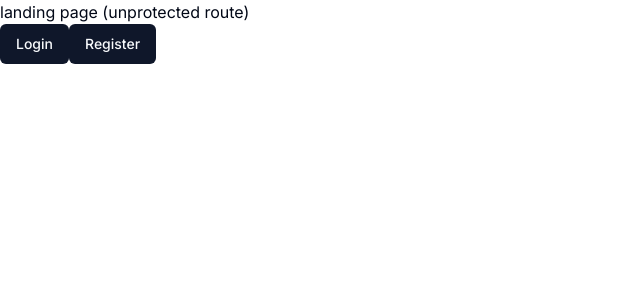
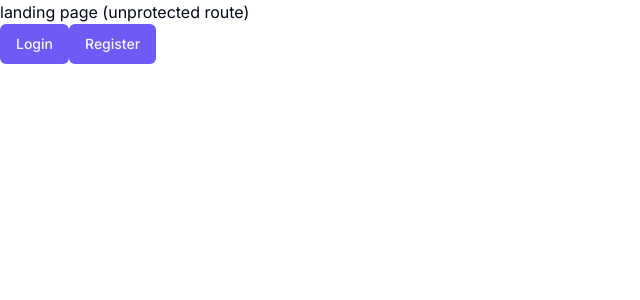
Before and after one commit to jiaen188/nextjs-react-clerk-ai-sass, a Next.js app: page / in a window 1280 px wide. Shown: the top 300 px of the page, without its empty margins (0-640 px from the left). Built offline with nearby package versions, Linux system fonts and the light colour scheme.

Commit message:
feat: 默认颜色更新

```diff
--- a/app/globals.css
+++ b/app/globals.css
@@ -19,7 +19,7 @@ body,
     --popover: 0 0% 100%;
     --popover-foreground: 222.2 84% 4.9%;
 
-    --primary: 222.2 47.4% 11.2%;
+    --primary: 248 90% 66%;
     --primary-foreground: 210 40% 98%;
 
     --secondary: 210 40% 96.1%;
```
